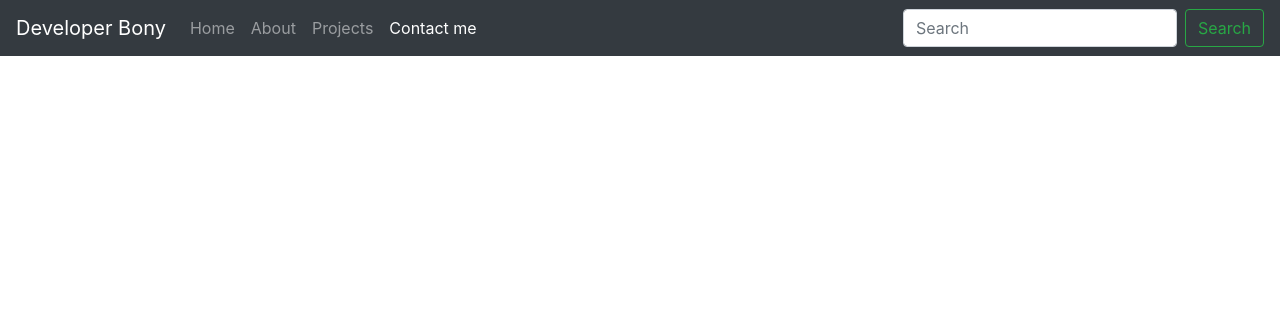
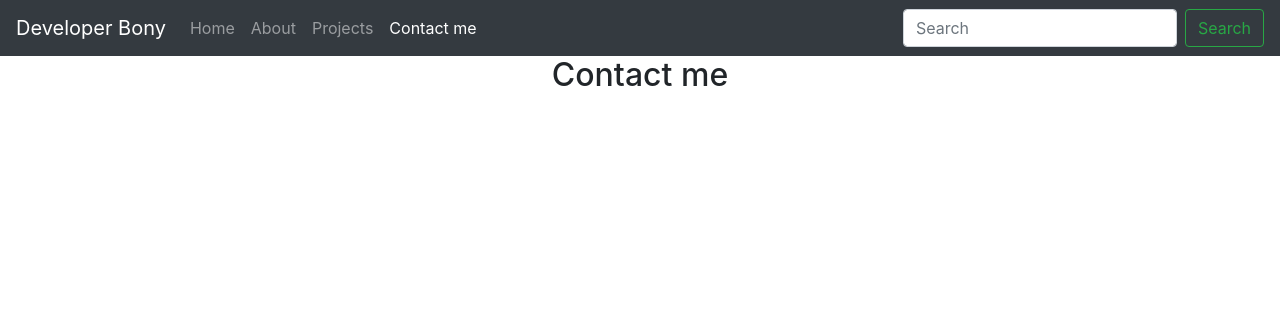
Before and after one commit to bonyborn/my_portfolio, a Django app: page /contact/ in a window 1280 px wide. Shown: the top 316 px of the page. Run offline with Django 5.2, Linux system fonts and the light colour scheme.

Commit message:
Update contact.html

```diff
--- a/templates/contact.html
+++ b/templates/contact.html
@@ -40,6 +40,9 @@
     </form>
   </div>
 </nav>
+    <div class="container">
+    <h2 class="text-center">Contact me</h2>
+    </div>
 
     <!-- Optional JavaScript -->
     <!-- jQuery first, then Popper.js, then Bootstrap JS -->
```
